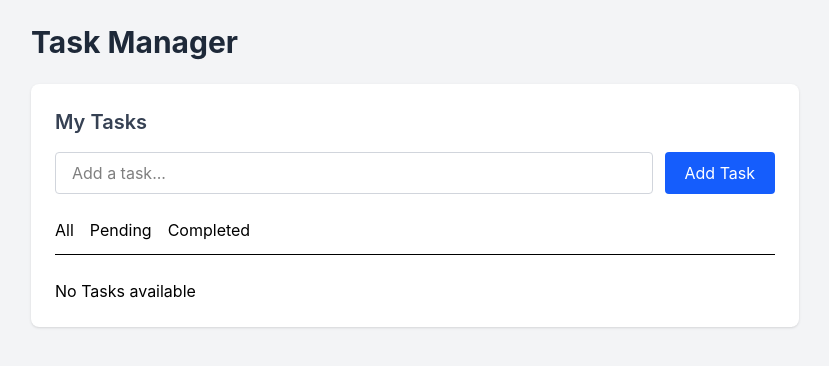
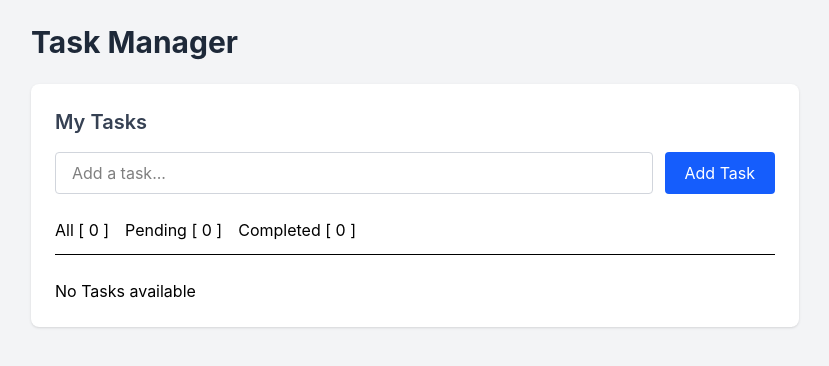
Before and after one commit to varaprasad-suravarapu/task-manager-react, a React (Vite) app: page / in a window 1280 px wide. Shown: the top 366 px of the page, without its empty margins (225-1054 px from the left). Built offline with nearby package versions, Linux system fonts and the light colour scheme.

Commit message:
Filters - Clear commpleted, Tasks Count

```diff
--- a/src/components/TaskManager/TaskManager.jsx
+++ b/src/components/TaskManager/TaskManager.jsx
@@ -56,20 +56,26 @@ function TaskManager() {
     setTasks(updatedTasks)
   }
 
+  const totalTasks = tasks.length
+  const pendingTasks = tasks.filter((task) => task.completed === false).length
+  const completedTasks = tasks.filter((task) => task.completed === true).length
+
+  console.log(completedTasks, "")
+
+  const handleClearCompleted = () => {
+    setTasks(tasks.filter((task) => !task.completed))
+  }
+
   // FILTERS
-
   const filteredTasks = tasks.filter((task) => {
-    if(filter === "completed") {
+    if (filter === "completed") {
       return task.completed
     }
-
-     if(filter === "pending") {
+    if (filter === "pending") {
       return !task.completed
     }
-
     return true
   })
-
 
   return (
     <div className="min-h-screen bg-gray-100 p-6">
@@ -98,10 +104,42 @@ function TaskManager() {
             </form>
           </div>
 
-          <div className="mb-6 flex gap-4 border-b pb-3">
-            <button type="button"  className="cursor-pointer" onClick={() => setFilter("all")}>All</button>
-            <button type="button" className="cursor-pointer" onClick={() => setFilter("pending")}>Pending</button>
-            <button type="button"  className="cursor-pointer"  onClick={() => setFilter("completed")}>Completed</button>
+          <div className="mb-6 flex border-b pb-3 justify-between">
+            <div className="flex gap-4 ">
+              <button
+                type="button"
+                className="cursor-pointer"
+                onClick={() => setFilter("all")}
+              >
+                All [ {totalTasks} ]
+              </button>
+
+              <button
+                type="button"
+                className="cursor-pointer"
+                onClick={() => setFilter("pending")}
+              >
+                Pending [ {pendingTasks} ]
+              </button>
+
+              <button
+                type="button"
+                className="cursor-pointer"
+                onClick={() => setFilter("completed")}
+              >
+                Completed [ {completedTasks} ]
+              </button>
+            </div>
+
+            {completedTasks.length > 0 &&
+              <button
+                type="button"
+                onClick={handleClearCompleted}
+                className="text-red-600 cursor-pointer"
+              >
+                Clear Completed
+              </button>
+            }
           </div>
 
           <div className="space-y-3">
@@ -116,7 +154,8 @@ function TaskManager() {
                       <input
                         type="checkbox"
                         checked={task.completed}
-                      onChange={() => handleChecked(task.id)} />
+                        onChange={() => handleChecked(task.id)}
+                      />
                       <span
                         className={
                           task.completed ? "line-through text-slate-500" : ""
@@ -151,6 +190,7 @@ function TaskManager() {
                     >
                       Delete
                     </button>
+
                   </div>
                 )
               })
```
Lines whose indentation alone changed are shown as unchanged.
